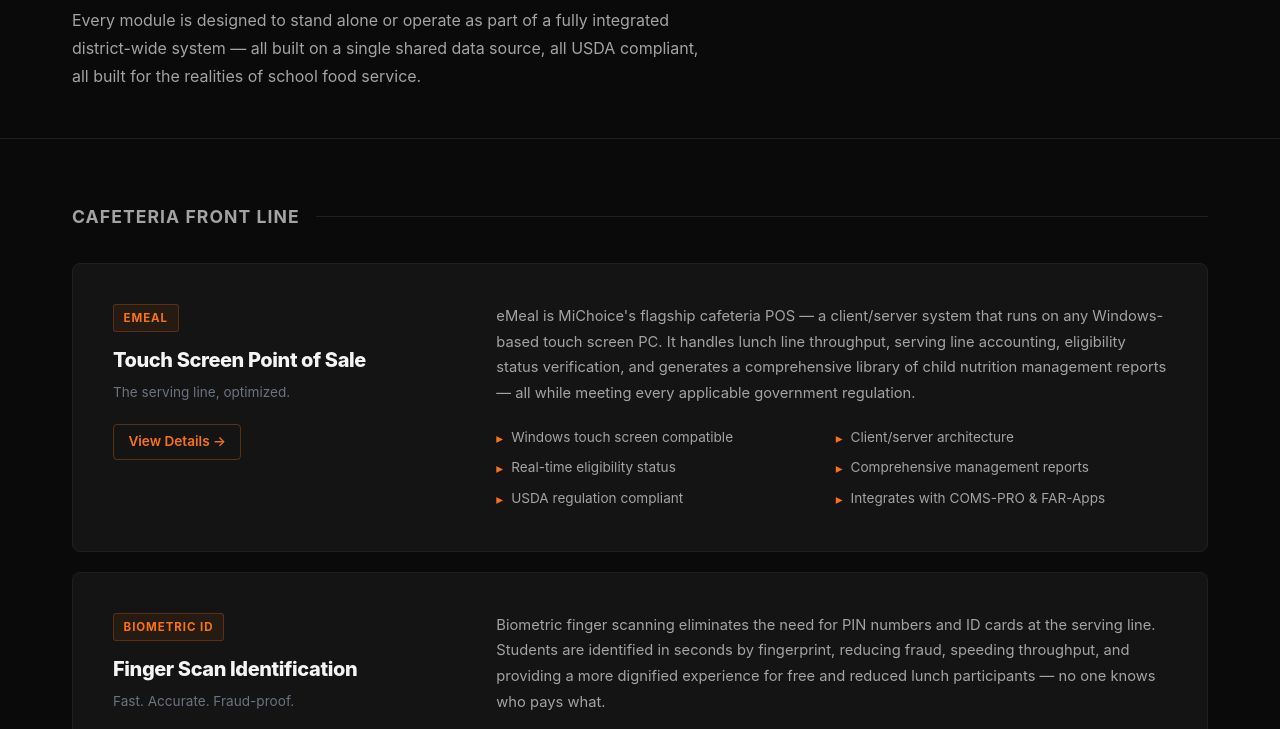
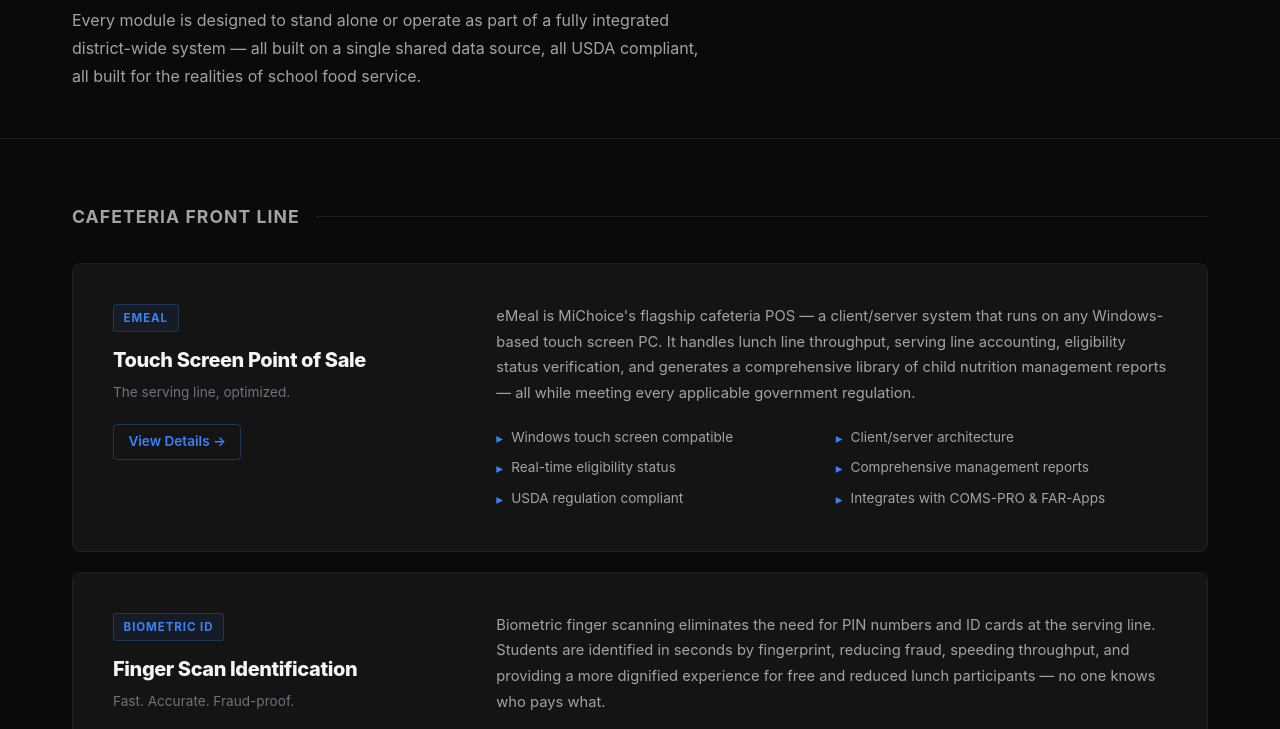
Before and after one commit to srmbsrg/michoice-site, a plain HTML site: page products.html in a window 1280 px wide. Shown: the part 244-973 px from the top of the page. Drawn offline with Linux system fonts and the light colour scheme.

Commit message:
Update products.html: blue accent, SVG graphics
Co-Authored-By: V <v@carborundum.ai>

```diff
--- a/products.html
+++ b/products.html
@@ -10,7 +10,7 @@
 :root{
   --bg:#0a0a0a;--bg2:#111111;--bg3:#141414;--bg4:#1a1a1a;
   --border:#1f1f1f;--border2:#2a2a2a;
-  --accent:#f97316;--accent-d:#ea580c;--accent-bg:rgba(249,115,22,.08);--accent-bg2:rgba(249,115,22,.15);
+  --accent:#3b82f6;--accent-d:#2563eb;--accent-bg:rgba(59,130,246,.08);--accent-bg2:rgba(59,130,246,.15);
   --t1:#f5f5f5;--t2:#a3a3a3;--t3:#6b7280;
   --font:-apple-system,BlinkMacSystemFont,'Segoe UI',system-ui,sans-serif;
 }
@@ -41,17 +41,17 @@ nav{background:var(--bg2);border-bottom:1px solid var(--border);padding:0 2rem;p
 .product-row{display:grid;grid-template-columns:1fr 2fr;gap:3rem;padding:2.5rem;background:var(--bg3);border:1px solid var(--border);border-radius:8px;margin-bottom:1.25rem;transition:border-color .2s}
 .product-row:hover{border-color:var(--border2)}
 .product-row-meta{}
-.product-row-meta .badge{display:inline-block;background:var(--accent-bg);border:1px solid rgba(249,115,22,.25);color:var(--accent);font-size:.72rem;font-weight:700;letter-spacing:.08em;text-transform:uppercase;padding:.25rem .6rem;border-radius:3px;margin-bottom:.75rem}
+.product-row-meta .badge{display:inline-block;background:var(--accent-bg);border:1px solid rgba(59,130,246,.25);color:var(--accent);font-size:.72rem;font-weight:700;letter-spacing:.08em;text-transform:uppercase;padding:.25rem .6rem;border-radius:3px;margin-bottom:.75rem}
 .product-row-meta h3{font-size:1.25rem;font-weight:800;letter-spacing:-.02em;margin-bottom:.35rem}
 .product-row-meta .tagline{font-size:.85rem;color:var(--t3);margin-bottom:1.25rem}
-.product-row-meta a.learn{display:inline-flex;align-items:center;gap:.4rem;color:var(--accent);font-size:.85rem;font-weight:600;border:1px solid rgba(249,115,22,.3);padding:.4rem .9rem;border-radius:4px;transition:all .2s}
+.product-row-meta a.learn{display:inline-flex;align-items:center;gap:.4rem;color:var(--accent);font-size:.85rem;font-weight:600;border:1px solid rgba(59,130,246,.3);padding:.4rem .9rem;border-radius:4px;transition:all .2s}
 .product-row-meta a.learn:hover{background:var(--accent-bg)}
 .product-row-body p{color:var(--t2);font-size:.92rem;line-height:1.75;margin-bottom:1.25rem}
 .feature-list{list-style:none;display:grid;grid-template-columns:1fr 1fr;gap:.5rem}
 .feature-list li{font-size:.85rem;color:var(--t2);display:flex;align-items:flex-start;gap:.5rem}
 .feature-list li::before{content:'▸';color:var(--accent);flex-shrink:0;margin-top:.05rem}
 
-.integration-note{background:var(--accent-bg);border:1px solid rgba(249,115,22,.2);border-radius:6px;padding:2.5rem;text-align:center;margin-top:3rem}
+.integration-note{background:var(--accent-bg);border:1px solid rgba(59,130,246,.2);border-radius:6px;padding:2.5rem;text-align:center;margin-top:3rem}
 .integration-note h3{font-size:1.25rem;font-weight:800;letter-spacing:-.02em;margin-bottom:.75rem}
 .integration-note p{color:var(--t2);max-width:600px;margin:0 auto 1.5rem;font-size:.92rem}
 
```
